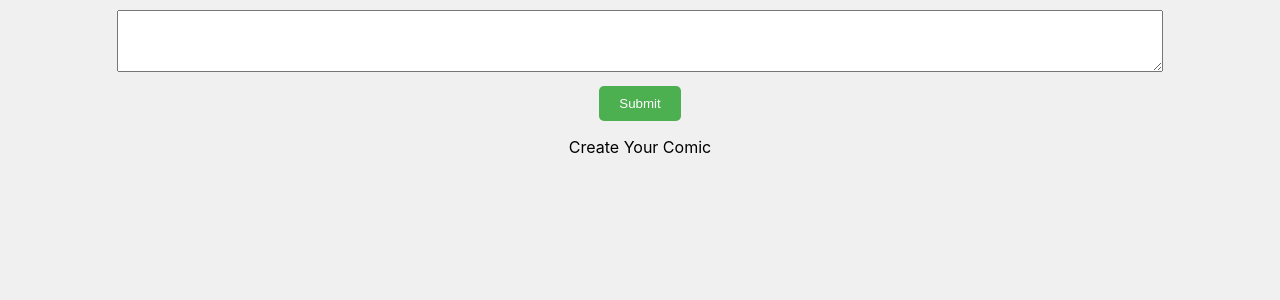
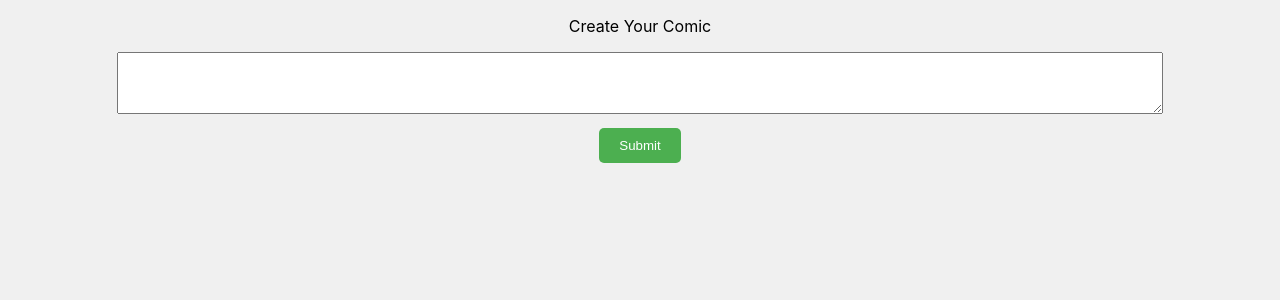
Before and after one commit to mk590/dashtoon-comic, a React (Create React App) app: page / in a window 1280 px wide. Shown: the top 300 px of the page. Built offline with nearby package versions, Linux system fonts and the light colour scheme.

Commit message:
final changes done

```diff
--- a/src/App.js
+++ b/src/App.js
@@ -62,7 +62,7 @@ function App() {
     <div className="App">
       <>
         <div style={{ marginTop:'10px', }}>
-
+        <p> {msg}</p>
           <div>
           <form onSubmit={handleFormSubmit}>
             <div style={{ justifyContent: 'center'}}>
@@ -75,7 +75,7 @@ function App() {
             <button type="submit">Submit</button>
           </form>
 
-          <p> {msg}</p>
+          {/* <p> {msg}</p> */}
           </div>
         </div>
         <div class='comicsection' style={{ justifyContent: 'center', }}>
```
